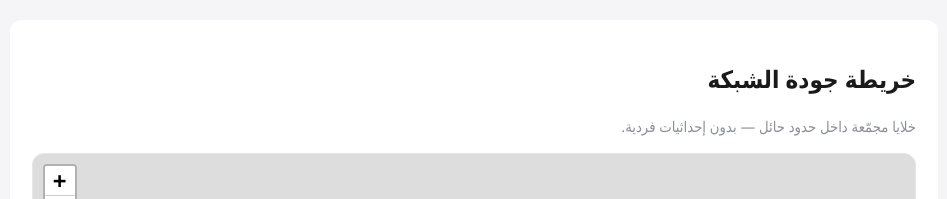
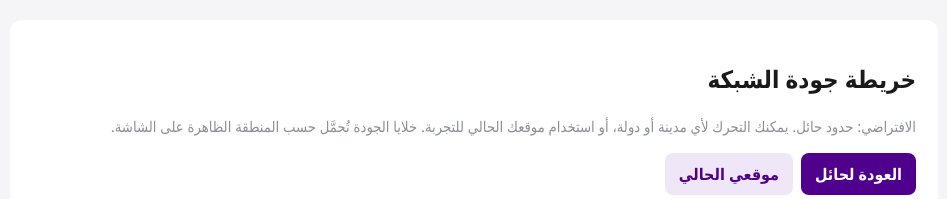
Before and after one commit to a84078373-commits/net, a Flask app: template backend/templates/map.html in a window 1280 px wide. Shown: the part 66-265 px from the top of the page, without its empty margins (166-1113 px from the left). Run offline with Flask 3, Linux system fonts and the light colour scheme; the template is opened without the code that fills it, so the values that code supplies are empty.

Commit message:
Allow worldwide map navigation with Hail as default view.
Co-authored-by: Cursor <cursoragent@cursor.com>

```diff
--- a/backend/flask_app.py
+++ b/backend/flask_app.py
@@ -881,9 +881,7 @@ def create_app(settings: Settings | None = None) -> Flask:
         if share_location:
             if latitude is None or longitude is None or location_accuracy_m is None:
                 raise _ApiError(422, 'مشاركة الخريطة تحتاج موافقة وموقعًا ودقة معلومين')
-            west, south, east, north = QUALITY['bounds']
-            if not (south <= latitude <= north and west <= longitude <= east):
-                raise _ApiError(422, 'الموقع خارج نطاق حائل المدعوم حاليًا')
+            # Worldwide cells allowed for testing; Hail remains the default map view only.
             if location_accuracy_m > 1000:
                 raise _ApiError(
                     422, 'دقة الموقع غير كافية لتصنيف خلية؛ يمكنك الحفظ دون مشاركة'
--- a/backend/templates/map.html
+++ b/backend/templates/map.html
@@ -2,11 +2,28 @@
 {% block title %}خريطة الجودة{% endblock %}
 {% block head %}
 <link rel="stylesheet" href="https://unpkg.com/leaflet@1.9.4/dist/leaflet.css">
+<style>
+  .map-toolbar {
+    display: flex; flex-wrap: wrap; gap: 8px; margin: 10px 0 12px;
+  }
+  .map-toolbar button {
+    background: #4f008c; color: #fff; border: 0; border-radius: 8px;
+    padding: 10px 14px; font-weight: 700; cursor: pointer;
+  }
+  .map-toolbar button.ghost { background: #efe6f7; color: #4f008c; }
+</style>
 {% endblock %}
 {% block content %}
 <section class="panel flat">
   <h1>خريطة جودة الشبكة</h1>
-  <p class="muted">خلايا مجمّعة داخل حدود حائل — بدون إحداثيات فردية.</p>
+  <p class="muted">
+    الافتراضي: حدود حائل. يمكنك التحرك لأي مدينة أو دولة، أو استخدام موقعك الحالي للتجربة.
+    خلايا الجودة تُحمَّل حسب المنطقة الظاهرة على الشاشة.
+  </p>
+  <div class="map-toolbar">
+    <button type="button" id="btnHail">العودة لحائل</button>
+    <button type="button" id="btnLocate" class="ghost">موقعي الحالي</button>
+  </div>
   <div id="map" class="map"></div>
   <div id="legend" class="legend"></div>
 </section>
@@ -14,31 +31,77 @@
 {% block scripts %}
 <script src="https://unpkg.com/leaflet@1.9.4/dist/leaflet.js"></script>
 <script>
-const BOUNDS = {{ bounds|tojson }};
+const BOUNDS = {{ bounds|tojson }}; // [west, south, east, north] — Hail default
 const COLORS = {{ colors|tojson }};
 const TOKEN = {{ token|tojson }};
-const map = L.map('map').setView([(BOUNDS[1]+BOUNDS[3])/2, (BOUNDS[0]+BOUNDS[2])/2], 11);
-// Esri streets — free for light use, no API key (OSM.org tiles block many apps with 403).
+const hailCenter = [(BOUNDS[1] + BOUNDS[3]) / 2, (BOUNDS[0] + BOUNDS[2]) / 2];
+const map = L.map('map', { worldCopyJump: true }).setView(hailCenter, 11);
 L.tileLayer('https://server.arcgisonline.com/ArcGIS/rest/services/World_Street_Map/MapServer/tile/{z}/{y}/{x}', {
   attribution: 'Tiles &copy; Esri',
   maxZoom: 19
 }).addTo(map);
-map.setMaxBounds([[BOUNDS[1]-0.05, BOUNDS[0]-0.05],[BOUNDS[3]+0.05, BOUNDS[2]+0.05]]);
+
+const hailRect = L.rectangle(
+  [[BOUNDS[1], BOUNDS[0]], [BOUNDS[3], BOUNDS[2]]],
+  { color: '#4f008c', weight: 2, fillOpacity: 0.04, dashArray: '6 4' }
+).bindTooltip('حدود حائل الافتراضية').addTo(map);
+
+const cellsLayer = L.layerGroup().addTo(map);
 const headers = TOKEN ? {'Authorization': 'Bearer ' + TOKEN} : {};
-fetch('/api/network-heatmap', {headers}).then(r => r.json()).then(data => {
+let locMarker = null;
+
+function loadCells() {
+  const b = map.getBounds();
+  const bbox = [b.getWest(), b.getSouth(), b.getEast(), b.getNorth()].join(',');
+  const url = '/api/network-heatmap?bbox=' + encodeURIComponent(bbox);
+  fetch(url, {headers}).then(r => r.json()).then(data => {
     const legend = document.getElementById('legend');
     legend.innerHTML = Object.entries(COLORS).map(([k,v]) =>
       `<span><i style="background:${v}"></i>${k}</span>`).join('');
+    cellsLayer.clearLayers();
     (data.cells || []).forEach(cell => {
-    const b = cell.bounds; // [west,south,east,north]
+      const cb = cell.bounds;
       const q = (cell.quality && cell.quality.download) || cell.status || 'insufficient';
       const color = COLORS[q] || COLORS.insufficient;
-    L.rectangle([[b[1], b[0]],[b[3], b[2]]], {
+      L.rectangle([[cb[1], cb[0]],[cb[3], cb[2]]], {
         color, weight: 1, fillColor: color, fillOpacity: 0.45
-    }).bindPopup(`${cell.id}<br>الحالة: ${cell.status}<br>عينات: ${cell.sample_count ?? '—'}`).addTo(map);
+      }).bindPopup(`${cell.id}<br>الحالة: ${cell.status}<br>عينات: ${cell.sample_count ?? '—'}`)
+        .addTo(cellsLayer);
     });
   }).catch(err => {
-  document.getElementById('legend').textContent = 'تعذر تحميل الخريطة: ' + err;
+    document.getElementById('legend').textContent = 'تعذر تحميل الخلايا: ' + err;
   });
+}
+
+let moveTimer = null;
+map.on('moveend', () => {
+  clearTimeout(moveTimer);
+  moveTimer = setTimeout(loadCells, 400);
+});
+loadCells();
+
+document.getElementById('btnHail').onclick = () => {
+  map.fitBounds([[BOUNDS[1], BOUNDS[0]], [BOUNDS[3], BOUNDS[2]]], { padding: [24, 24] });
+};
+
+document.getElementById('btnLocate').onclick = () => {
+  if (!navigator.geolocation) {
+    alert('المتصفح لا يدعم تحديد الموقع');
+    return;
+  }
+  navigator.geolocation.getCurrentPosition(
+    (pos) => {
+      const lat = pos.coords.latitude;
+      const lon = pos.coords.longitude;
+      map.setView([lat, lon], 13);
+      if (locMarker) map.removeLayer(locMarker);
+      locMarker = L.circleMarker([lat, lon], {
+        radius: 8, color: '#ff375e', fillColor: '#ff375e', fillOpacity: 0.85
+      }).bindPopup('موقعك الحالي').addTo(map).openPopup();
+    },
+    () => alert('تعذر الحصول على الموقع؛ اسمح بالإذن من المتصفح'),
+    { enableHighAccuracy: true, timeout: 15000 }
+  );
+};
 </script>
 {% endblock %}
--- a/backend/test_api.py
+++ b/backend/test_api.py
@@ -122,13 +122,13 @@ def test_real_bytes_receipt_save_and_private_history(setup):
             'share_location': True,
             'location_accuracy_m': 100.0,
         },
+        {'latitude': 27.52, 'longitude': 41.69},
         {
             'latitude': 25.0,
             'longitude': 46.0,
             'share_location': True,
-            'location_accuracy_m': 100.0,
+            'location_accuracy_m': 5001.0,
         },
-        {'latitude': 27.52, 'longitude': 41.69},
         {'carrier_name': 'guessed-stc'},
         {'download_bytes': 1},
         {'download_mbps': 9000.0},
```
Also changed, not shown: 1 other file. Lines whose indentation alone changed are shown as unchanged.
